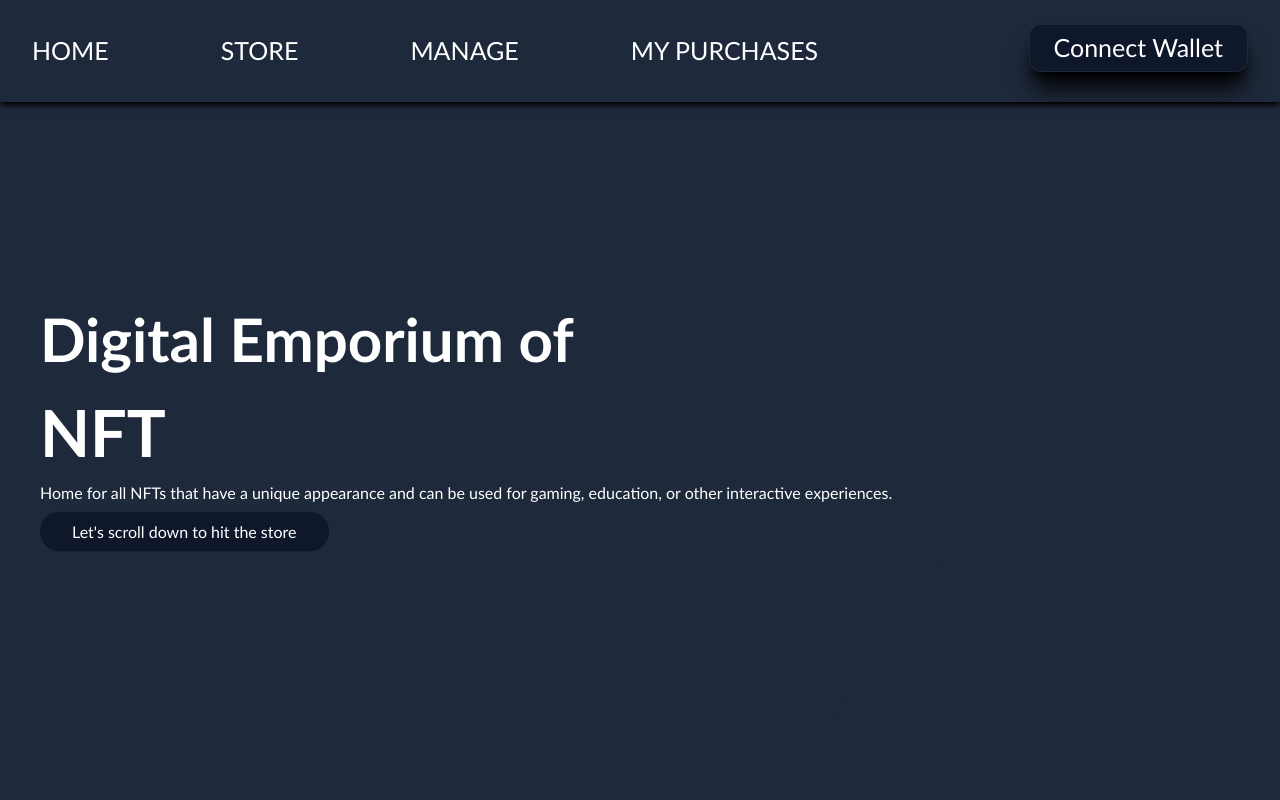
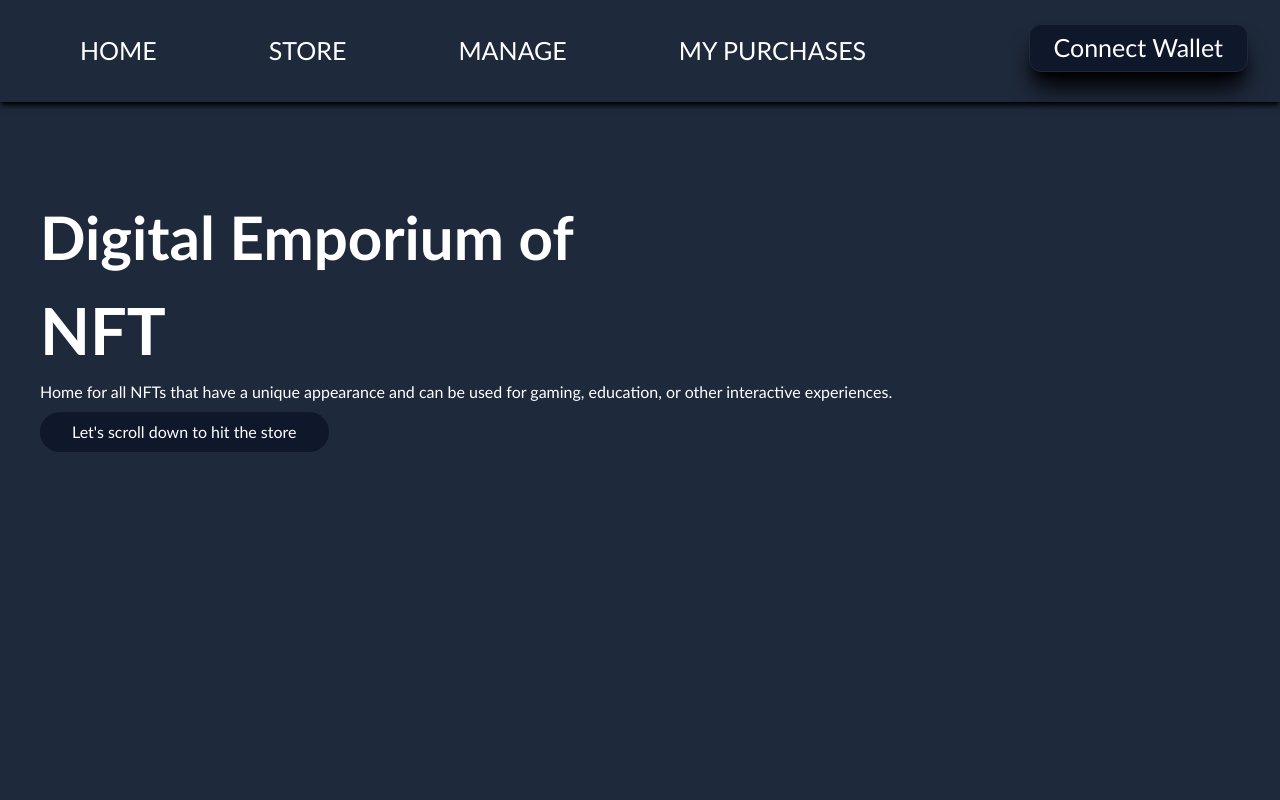
Before and after one commit to danurrizad/web-nft-marketplace, a React (Create React App) app: page / in a window 1280 px wide. Shown: the top 800 px of the page. Built offline with nearby package versions, Linux system fonts and the light colour scheme.

Commit message:
update into fixed navbar

```diff
--- a/src/frontend/components/Navbar.jsx
+++ b/src/frontend/components/Navbar.jsx
@@ -4,9 +4,9 @@ import { Link } from 'react-router-dom'
 const Navbar = ({isLoading, account, showAlertSuccess, setShowAlertSuccess, showAlertError, setShowAlertError, Connect}) => {
 
   return (
-    <div className='text-white text-[25px] bg-slate-800 z-30 relative shadow-md shadow-black'>
+    <div className='fixed text-white text-[25px] bg-slate-800 z-30 w-full shadow-md shadow-black'>
         <span className='justify-between flex'>
-            <span className='justify-start flex 2xl:gap-x-28 gap-x-4 text-[13px] 2xl:text-[25px] xl:text-[25px] lg:text-[25px] lg:gap-x-20 xl:gap-x-28 py-8 2xl:px-8 xl:px-8 lg:px-8 px-4 '>
+            <span className='justify-start flex 2xl:gap-x-28 gap-x-4 text-[13px] 2xl:text-[25px] xl:text-[25px] lg:text-[25px] lg:gap-x-20 xl:gap-x-28 py-8 2xl:px-20 xl:px-20 lg:px-20 px-4 '>
                 <Link to="/" className='hover:text-slate-300'>HOME</Link>
                 <Link to="/" className='hover:text-slate-300'>STORE</Link>
                 <Link to="/manage" className='hover:text-slate-300'>MANAGE</Link>
```
